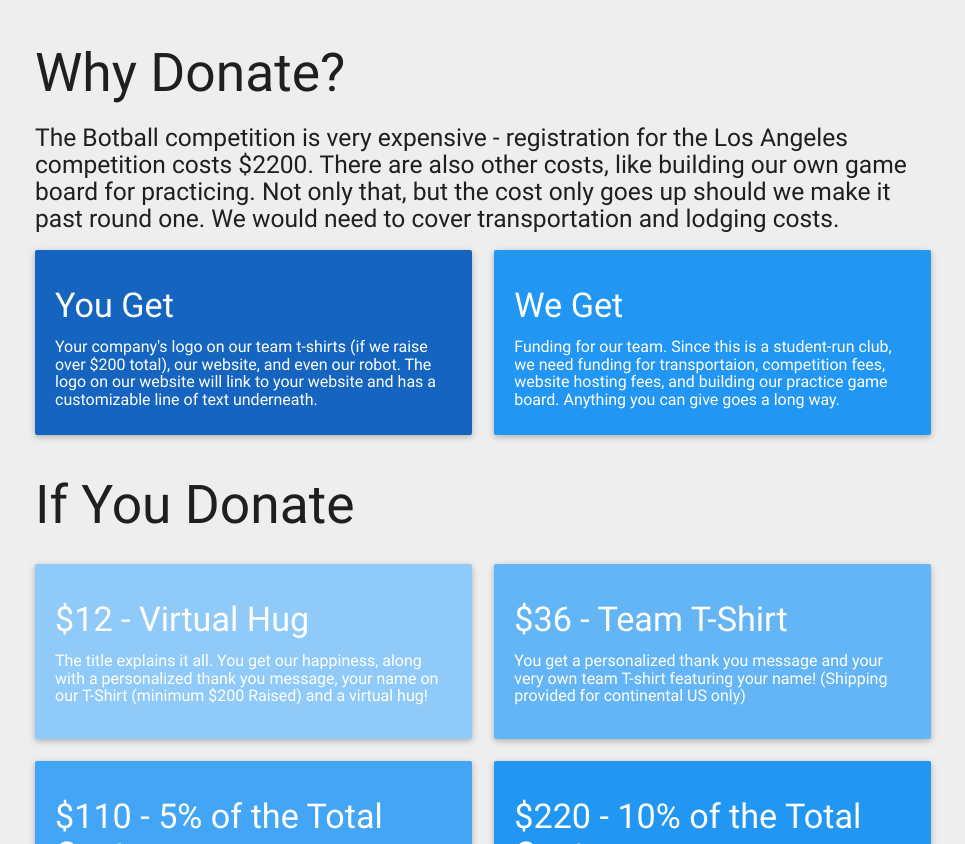
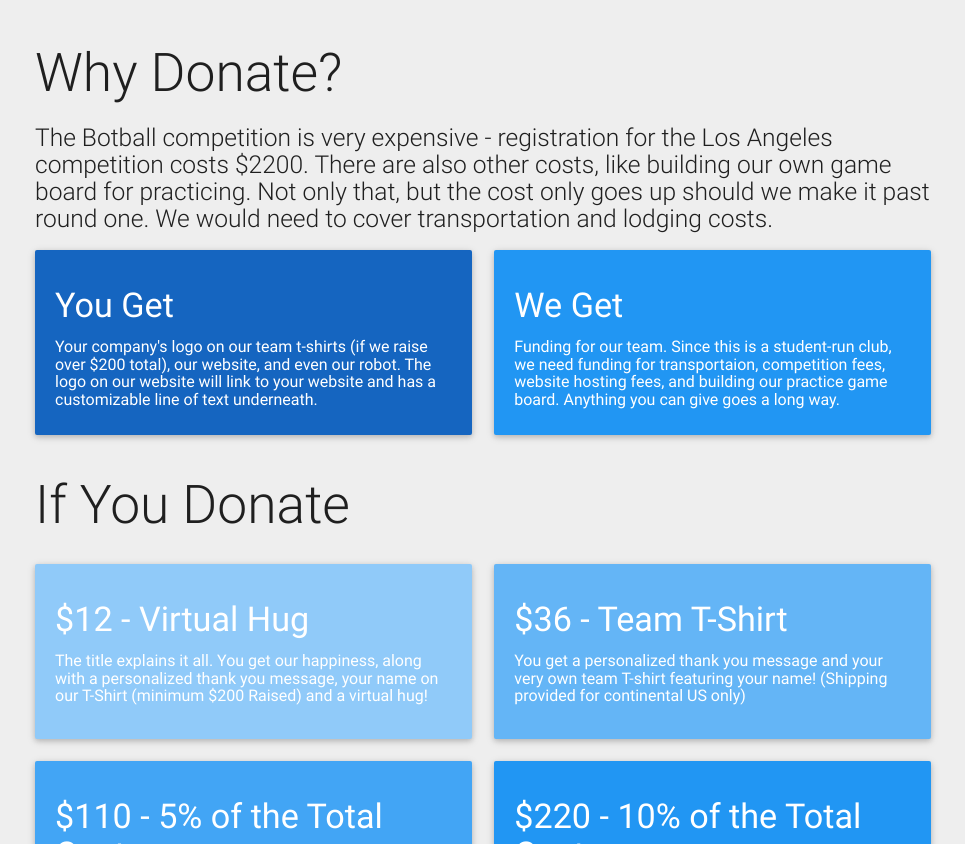
Before and after one commit to NoHoBotball/nohobotball.github.io, a plain HTML site: page donate.html in a window 1280 px wide. Shown: the part 1039-1883 px from the top of the page, without its empty margins (157-1122 px from the left). Drawn offline with nearby package versions, Linux system fonts and the light colour scheme.

Commit message:
Minor changes to headers

```diff
--- a/donate.html
+++ b/donate.html
@@ -105,8 +105,8 @@
                 <a href="contact.html" class=" modal-action modal-close waves-effect waves-green btn-flat">Donate with check</a>
             </div>
         </div>
-        <h2>Why Donate?</h2>
-        <h5>The Botball competition is very expensive - registration for the Los Angeles competition costs $2200. There are also
+        <h2 class="header">Why Donate?</h2>
+        <h5 class="header">The Botball competition is very expensive - registration for the Los Angeles competition costs $2200. There are also
             other costs, like building our own game board for practicing. Not only that, but the cost only goes up should
             we make it past round one. We would need to cover transportation and lodging costs.</h5>
         <div class="row">
@@ -126,7 +126,7 @@
             </div>
         </div>
 
-        <h2>If You Donate</h2>
+        <h2 class="header">If You Donate</h2>
         <div class="row">
             <div class="col s12 m6">
                 <div class="card-panel hoverable blue lighten-3" style="height:175px">
```
Also changed, not shown: contact.html (+1 -1 lines).
